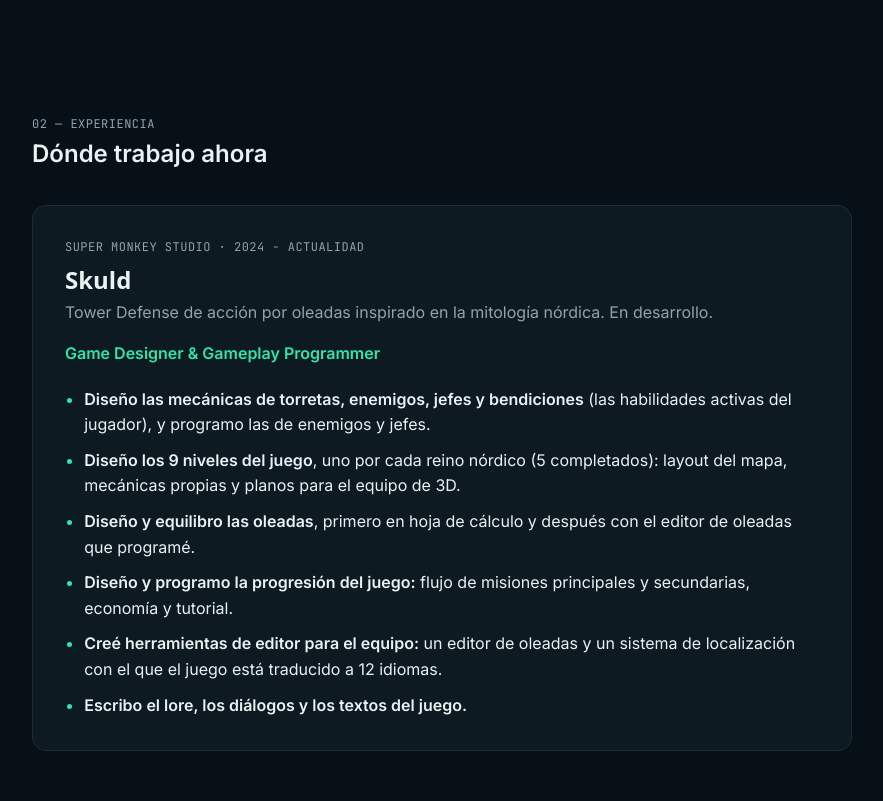
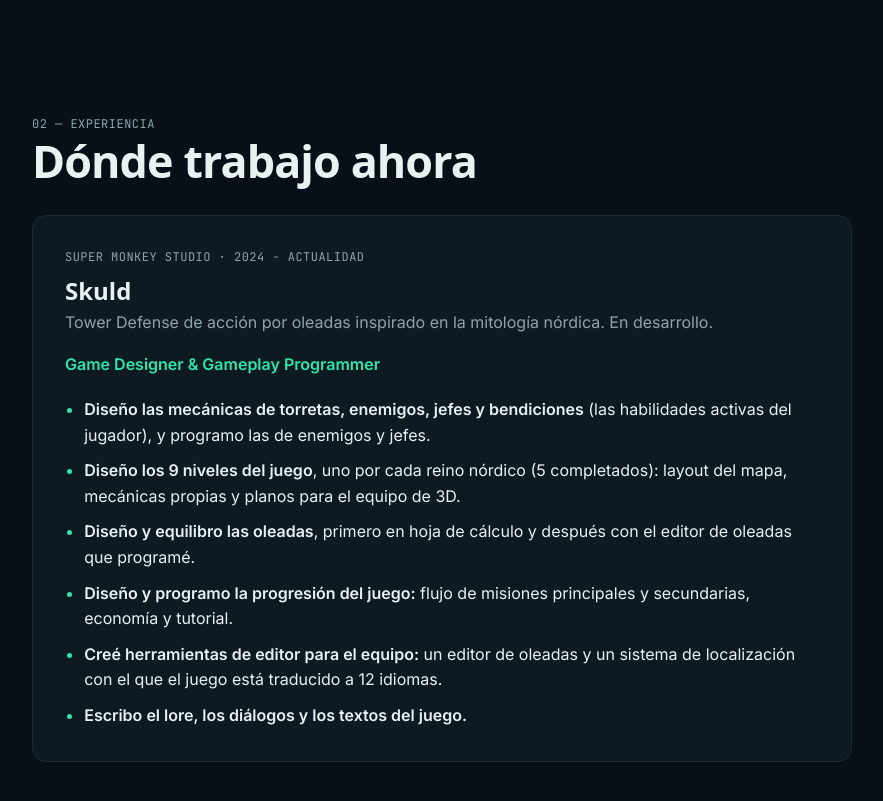
Before and after one commit to martingc-dev/martingc-dev.github.io, a plain HTML site: page index.html in a window 1280 px wide. Shown: the part 860-1661 px from the top of the page, without its empty margins (58-941 px from the left). Drawn offline with Linux system fonts and the light colour scheme; a web font is replaced by a local one.

Commit message:
la diferencia entre clase (.algo) y etiqueta (algo), los selectores descendientes, clamp() y cuándo usar rem o em.

```diff
--- a/css/styles.css
+++ b/css/styles.css
@@ -57,6 +57,13 @@ button { font: inherit; color: inherit; background: none; border: 0; cursor: poi
 .skip-link:focus { top: 16px; }
 
 .section { padding-block: clamp(72px, 10vw, 128px); }
+.section h2{
+  font-family: var(--font-display);
+  font-size: clamp(1.9rem, 5vw, 2.8rem);
+  margin-top: 4px;
+  line-height: 1;
+  letter-spacing: -.02em;
+}
 
 /* ---------- Botones ---------- */
 .btn {
```
Also changed, not shown: 1 other file.
